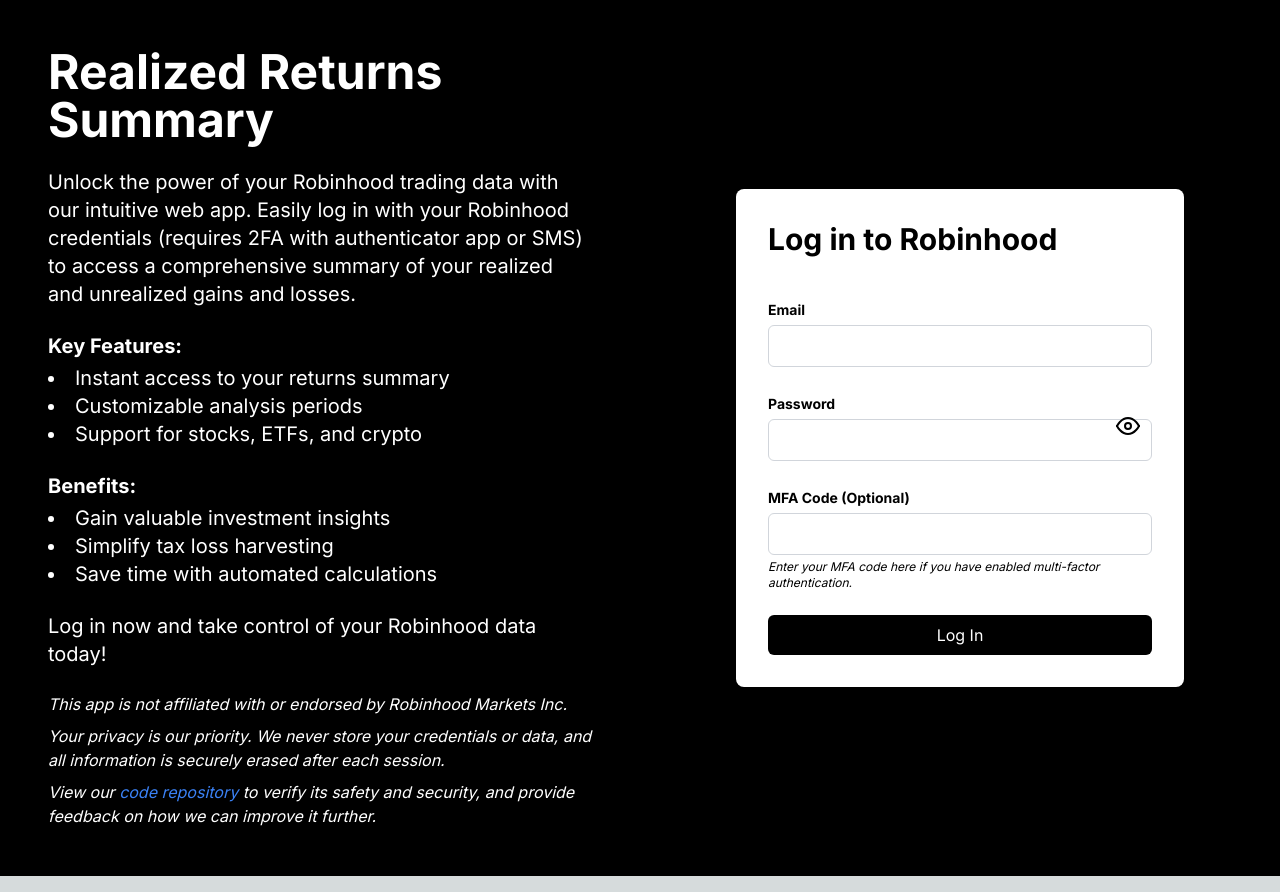
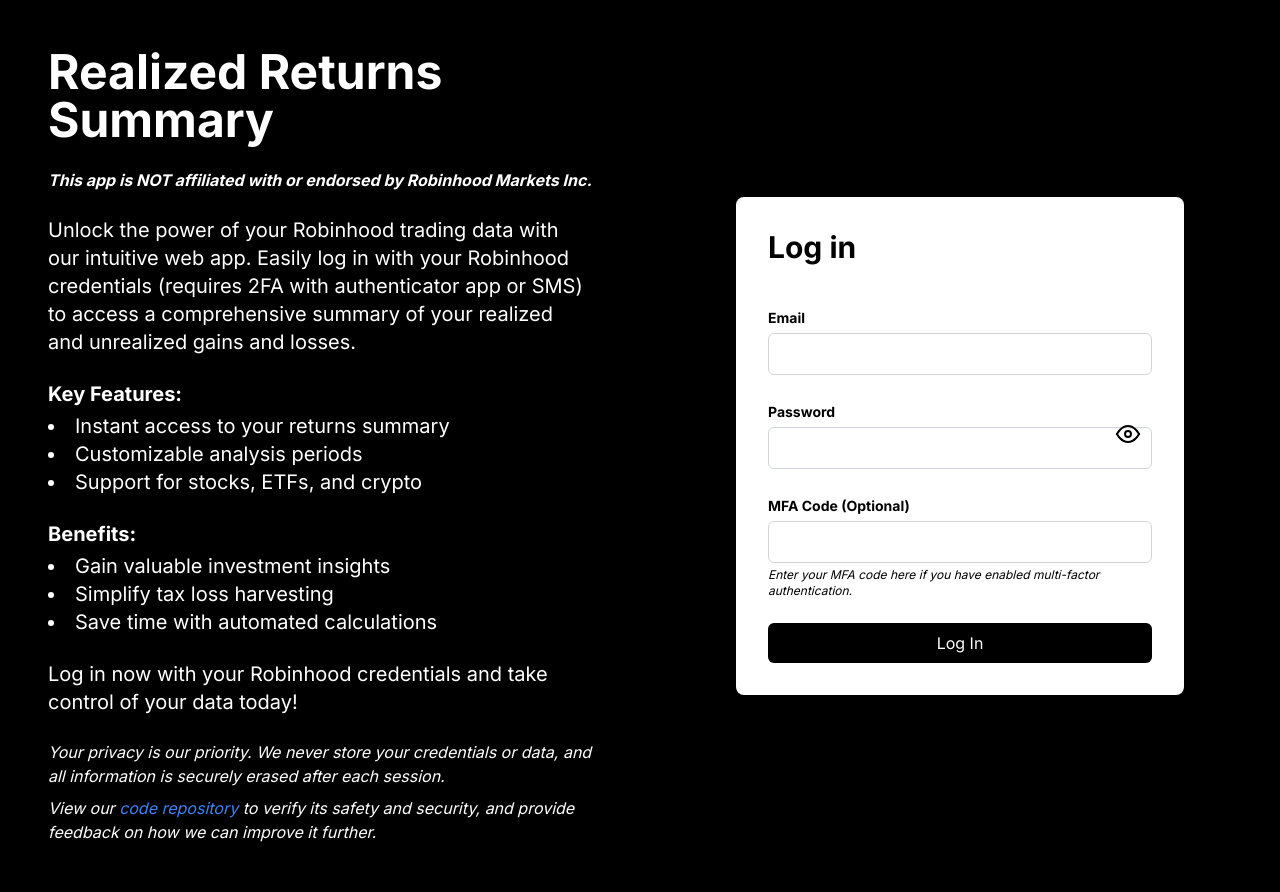
Before and after one commit to chakshu-agarwal/returnssummary, a Next.js app: page / in a window 1280 px wide. Built offline with nearby package versions, Linux system fonts and the light colour scheme.

Commit message:
trademark_violation_changes.js
made the disclaimer disassociating this website from Robinhood more prominent by placing it at the very top
Removed any mention of Robinhood from the "Log In" box

```diff
--- a/pages/index.js
+++ b/pages/index.js
@@ -81,11 +81,19 @@
         </div>
       )}
       {/* Left Side */}
+
       <div className="md:w-1/2 flex flex-col justify-center p-12 space-y-6">
         <h1 className="text-5xl font-bold">Realized Returns Summary</h1>
-        <p className="text-xl">
-          Unlock the power of your Robinhood trading data with our intuitive web app. Easily log in with your Robinhood credentials (requires 2FA with authenticator app or SMS) to access a comprehensive summary of your realized and unrealized gains and losses.
-        </p>
+        <div className="mt-auto space-y-2">
+          <p className="g italic font-bold">
+            This app is NOT affiliated with or endorsed by Robinhood Markets Inc.
+          </p>
+        </div>
+        <div className="space-y-1">
+          <p className="text-xl">
+            Unlock the power of your Robinhood trading data with our intuitive web app. Easily log in with your Robinhood credentials (requires 2FA with authenticator app or SMS) to access a comprehensive summary of your realized and unrealized gains and losses.
+          </p>
+        </div>
         <div className="space-y-1">
           <p className="text-xl font-bold">Key Features:</p>
           <ul className="text-xl list-disc list-inside">
@@ -103,12 +111,9 @@
           </ul>
         </div>
         <p className="text-xl">
-          Log in now and take control of your Robinhood data today!
+          Log in now with your Robinhood credentials and take control of your data today!
         </p>
         <div className="mt-auto space-y-2">
-          <p className="g italic">
-            This app is not affiliated with or endorsed by Robinhood Markets Inc.
-          </p>
           <p className="g italic">
             Your privacy is our priority. We never store your credentials or data, and all information is securely erased after each session.
           </p>
@@ -121,7 +126,7 @@
       {/* Right Side */}
       <div className="flex-1 flex items-center justify-center">
         <div className="bg-white text-black w-full max-w-md mx-auto p-8 rounded-lg">
-          <h2 className="text-3xl font-bold mb-10">Log in to Robinhood</h2>
+          <h2 className="text-3xl font-bold mb-10">Log in</h2>
           <form onSubmit={handleSubmit} className="space-y-6">
             <div>
               <label htmlFor="email" className="text-sm font-bold">Email</label>
```
